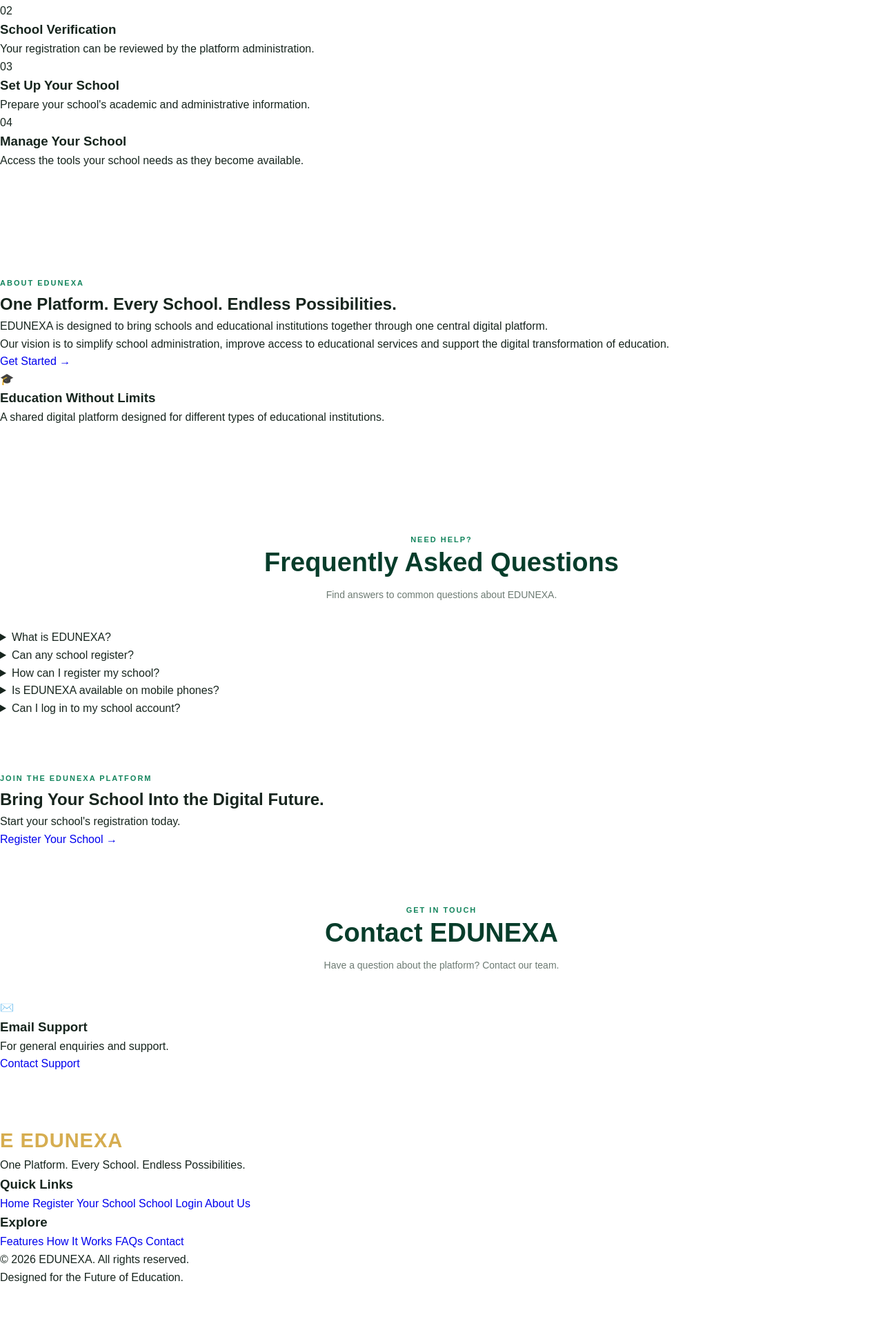
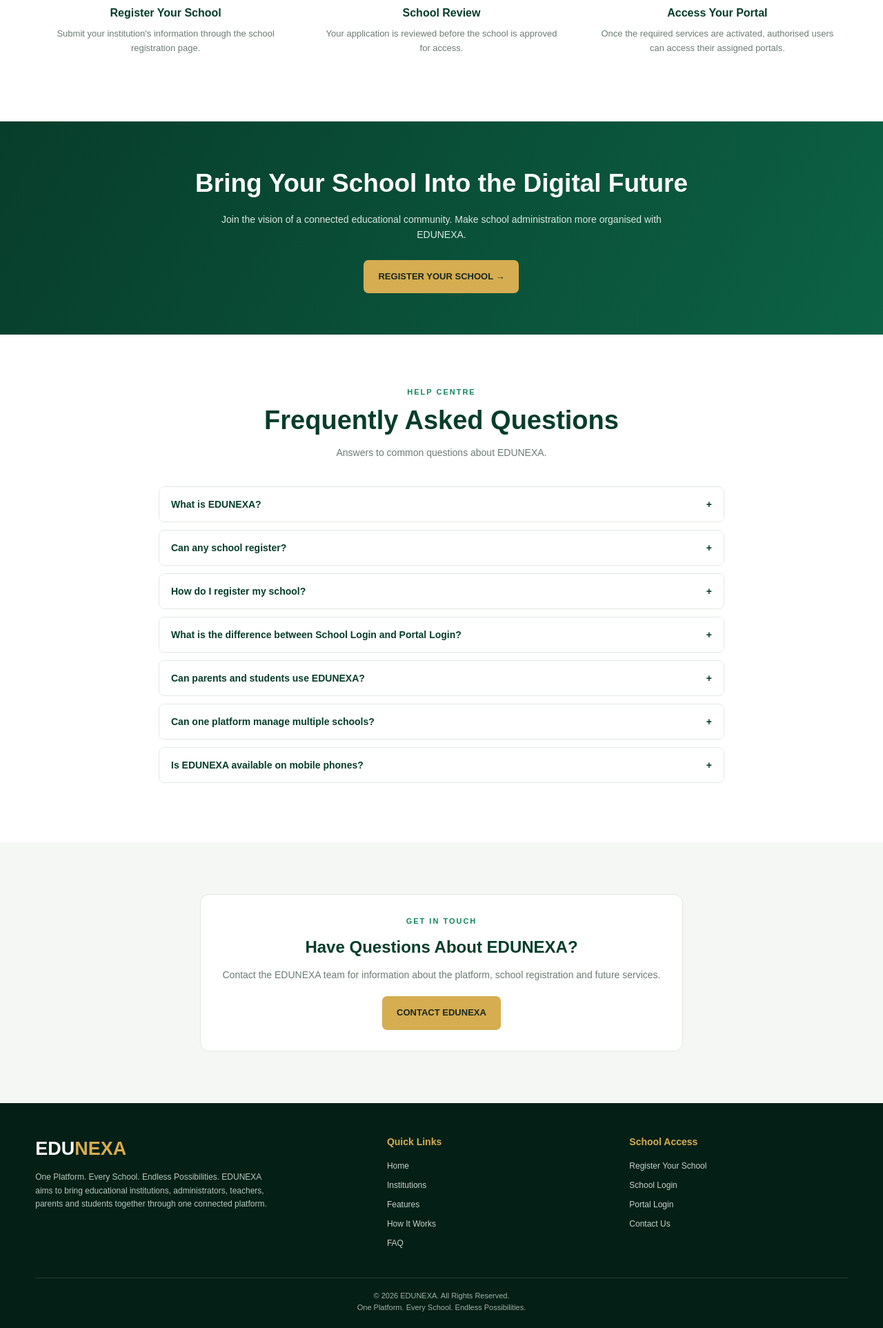
Before and after one commit to olohunwaabdulsalam47-alt/edunexa, a plain HTML site: page index.html in a window 1280 px wide. Shown: the part 3522-5447 px from the top of the page at 69% size. Before the commit the page ends 5386 px from the top, so only its background shows below. Drawn offline with Linux system fonts and the light colour scheme.

Commit message:
Update index.html

```diff
--- a/index.html
+++ b/index.html
@@ -504,7 +504,239 @@ button { font-family:inherit; }
   font-size:12px;
 }
 
-/* END OF PART 1 CSS */
+/* HOW IT WORKS */
+
+.steps {
+  display:grid;
+  grid-template-columns:repeat(3,1fr);
+  gap:22px;
+}
+
+.step {
+  text-align:center;
+  padding:20px;
+}
+
+.step-number {
+  width:48px;
+  height:48px;
+  background:var(--green);
+  color:var(--gold);
+  display:flex;
+  align-items:center;
+  justify-content:center;
+  border-radius:50%;
+  margin:0 auto 15px;
+  font-weight:bold;
+  font-size:19px;
+}
+
+.step h3 {
+  color:var(--green);
+  font-size:16px;
+  margin-bottom:8px;
+}
+
+.step p {
+  color:var(--muted);
+  font-size:13px;
+}
+
+/* CTA */
+
+.cta {
+  background:linear-gradient(120deg,var(--green),var(--green2));
+  color:white;
+  padding:60px 20px;
+  text-align:center;
+}
+
+.cta h2 {
+  font-size:clamp(25px,4vw,37px);
+  margin-bottom:12px;
+}
+
+.cta p {
+  color:#dce9e1;
+  max-width:650px;
+  margin:0 auto 25px;
+  font-size:14px;
+}
+
+/* FAQ */
+
+.faq-list {
+  max-width:820px;
+  margin:auto;
+}
+
+.faq-item {
+  border:1px solid var(--border);
+  border-radius:8px;
+  margin-bottom:11px;
+  overflow:hidden;
+}
+
+.faq-question {
+  width:100%;
+  text-align:left;
+  background:white;
+  padding:17px;
+  border:0;
+  display:flex;
+  justify-content:space-between;
+  gap:15px;
+  color:var(--green);
+  font-weight:bold;
+  font-size:14px;
+  cursor:pointer;
+}
+
+.faq-answer {
+  display:none;
+  padding:0 17px 17px;
+  color:var(--muted);
+  font-size:13px;
+}
+
+.faq-item.active .faq-answer { display:block; }
+
+.faq-item.active .faq-question { color:var(--green3); }
+
+/* CONTACT */
+
+.contact-section { background:var(--light); }
+
+.contact-box {
+  background:white;
+  border:1px solid var(--border);
+  border-radius:13px;
+  padding:30px;
+  text-align:center;
+  max-width:700px;
+  margin:auto;
+}
+
+.contact-box h2 {
+  color:var(--green);
+  margin-bottom:10px;
+}
+
+.contact-box p {
+  color:var(--muted);
+  font-size:14px;
+  margin-bottom:20px;
+}
+
+/* FOOTER */
+
+footer {
+  background:#041f16;
+  color:#d3e0d8;
+  padding:45px 0 20px;
+}
+
+.footer-grid {
+  display:grid;
+  grid-template-columns:1.5fr 1fr 1fr;
+  gap:35px;
+  padding-bottom:30px;
+}
+
+.footer-brand {
+  font-size:27px;
+  color:white;
+  font-weight:900;
+  margin-bottom:10px;
+}
+
+.footer-about {
+  font-size:12px;
+  color:#b6c9bd;
+  max-width:340px;
+}
+
+.footer-column h3 {
+  color:var(--gold);
+  font-size:14px;
+  margin-bottom:14px;
+}
+
+.footer-column a {
+  display:block;
+  color:#c6d4cb;
+  font-size:12px;
+  margin-bottom:9px;
+}
+
+.footer-column a:hover { color:var(--gold); }
+
+.footer-bottom {
+  border-top:1px solid rgba(255,255,255,.12);
+  padding-top:17px;
+  text-align:center;
+  color:#9fb3a6;
+  font-size:11px;
+}
+
+/* RESPONSIVE */
+
+@media(max-width:900px) {
+  .nav-links { gap:13px; }
+  .nav-links a { font-size:11px; }
+  .hero-grid { gap:30px; }
+  .institution-grid { grid-template-columns:repeat(3,1fr); }
+}
+
+@media(max-width:700px) {
+  .topbar-content {
+    justify-content:center;
+    text-align:center;
+  }
+
+  .nav-content { min-height:68px; }
+
+  .menu-toggle { display:block; }
+
+  .nav-links {
+    display:none;
+    position:absolute;
+    top:68px;
+    left:0;
+    width:100%;
+    background:white;
+    padding:20px 5%;
+    box-shadow:0 10px 20px rgba(0,0,0,.1);
+    flex-direction:column;
+    align-items:stretch;
+    gap:17px;
+  }
+
+  .nav-links.show { display:flex; }
+  .nav-links a { font-size:14px; }
+  .hero { padding:60px 0; }
+
+  .hero-grid { grid-template-columns:1fr; }
+  .preview { transform:none; }
+  .access-grid { grid-template-columns:1fr; }
+  .institution-grid { grid-template-columns:repeat(2,1fr); }
+  .feature-grid { grid-template-columns:repeat(2,1fr); }
+  .steps { grid-template-columns:1fr; gap:10px; }
+
+  .footer-grid { grid-template-columns:1fr 1fr; }
+
+  .footer-grid > div:first-child { grid-column:1/-1; }
+}
+
+@media(max-width:420px) {
+  .feature-grid { grid-template-columns:1fr; }
+
+  .hero-buttons { flex-direction:column; }
+  .hero-buttons .btn { width:100%; }
+
+  .footer-grid { grid-template-columns:1fr; }
+  .footer-grid > div:first-child { grid-column:auto; }
+}
 </style>
 </head>
 
@@ -813,214 +1045,271 @@ button { font-family:inherit; }
 </section>
 
 <!-- HOW IT WORKS -->
+
 <section class="section" id="how-it-works">
+  <div class="container">
+
     <div class="section-heading">
-    <span class="eyebrow">SIMPLE PROCESS</span>
+      <div class="eyebrow">GETTING STARTED</div>
       <h2>How EDUNEXA Works</h2>
-    <p>Getting your school started on EDUNEXA is simple.</p>
+      <p>Getting your school started on EDUNEXA is designed to be straightforward.</p>
     </div>
 
     <div class="steps">
+
       <div class="step">
-      <div class="step-number">01</div>
+        <div class="step-number">1</div>
         <h3>Register Your School</h3>
-      <p>Submit your school's information through our registration portal.</p>
+        <p>Submit your institution's information through the school registration page.</p>
       </div>
+
       <div class="step">
-      <div class="step-number">02</div>
-      <h3>School Verification</h3>
-      <p>Your registration can be reviewed by the platform administration.</p>
+        <div class="step-number">2</div>
+        <h3>School Review</h3>
+        <p>Your application is reviewed before the school is approved for access.</p>
       </div>
+
       <div class="step">
-      <div class="step-number">03</div>
-      <h3>Set Up Your School</h3>
-      <p>Prepare your school's academic and administrative information.</p>
+        <div class="step-number">3</div>
+        <h3>Access Your Portal</h3>
+        <p>Once the required services are activated, authorised users can access their assigned portals.</p>
       </div>
-    <div class="step">
-      <div class="step-number">04</div>
-      <h3>Manage Your School</h3>
-      <p>Access the tools your school needs as they become available.</p>
+
     </div>
   </div>
 </section>
 
-<!-- ABOUT -->
-<section class="section about-section" id="about">
-  <div class="about-content">
-    <span class="eyebrow">ABOUT EDUNEXA</span>
-    <h2>One Platform. Every School. Endless Possibilities.</h2>
+<!-- CTA -->
+
+<section class="cta">
+  <div class="container">
+    <h2>Bring Your School Into the Digital Future</h2>
     <p>
-      EDUNEXA is designed to bring schools and educational institutions
-      together through one central digital platform.
+      Join the vision of a connected educational community.
+      Make school administration more organised with EDUNEXA.
     </p>
-    <p>
-      Our vision is to simplify school administration, improve access
-      to educational services and support the digital transformation
-      of education.
-    </p>
-    <a href="school-registration.html" class="primary-btn">
-      Get Started →
+    <a href="school-registration.html" class="btn btn-gold">
+      REGISTER YOUR SCHOOL →
     </a>
-  </div>
-  <div class="about-highlight">
-    <div class="highlight-icon">🎓</div>
-    <h3>Education Without Limits</h3>
-    <p>
-      A shared digital platform designed for different types of
-      educational institutions.
-    </p>
   </div>
 </section>
 
 <!-- FAQ -->
+
 <section class="section" id="faq">
+  <div class="container">
+
     <div class="section-heading">
-    <span class="eyebrow">NEED HELP?</span>
+      <div class="eyebrow">HELP CENTRE</div>
       <h2>Frequently Asked Questions</h2>
-    <p>Find answers to common questions about EDUNEXA.</p>
+      <p>Answers to common questions about EDUNEXA.</p>
     </div>
 
     <div class="faq-list">
-    <details class="faq-item">
-      <summary>What is EDUNEXA?</summary>
-      <p>
-        EDUNEXA is an all-in-one school platform designed to support
-        different educational institutions.
-      </p>
-    </details>
 
-    <details class="faq-item">
-      <summary>Can any school register?</summary>
-      <p>
-        Yes. EDUNEXA is intended for different types of schools and
-        educational institutions.
-      </p>
-    </details>
+      <div class="faq-item">
+        <button class="faq-question">
+          What is EDUNEXA?
+          <span>+</span>
+        </button>
+        <div class="faq-answer">
+          EDUNEXA is an all-in-one school management platform designed
+          to support educational institutions and their communities.
+        </div>
+      </div>
 
-    <details class="faq-item">
-      <summary>How can I register my school?</summary>
-      <p>
-        Select Register Your School and complete the registration form.
-      </p>
-    </details>
+      <div class="faq-item">
+        <button class="faq-question">
+          Can any school register?
+          <span>+</span>
+        </button>
+        <div class="faq-answer">
+          EDUNEXA is intended for different educational institutions,
+          including nursery, primary, secondary, colleges, polytechnics,
+          universities and other schools.
+        </div>
+      </div>
 
-    <details class="faq-item">
-      <summary>Is EDUNEXA available on mobile phones?</summary>
-      <p>
+      <div class="faq-item">
+        <button class="faq-question">
+          How do I register my school?
+          <span>+</span>
+        </button>
+        <div class="faq-answer">
+          Select Register Your School on the homepage and complete
+          the registration application.
+        </div>
+      </div>
+
+      <div class="faq-item">
+        <button class="faq-question">
+          What is the difference between School Login and Portal Login?
+          <span>+</span>
+        </button>
+        <div class="faq-answer">
+          School Login is intended for accessing an institution's
+          management dashboard. Portal Login is intended for individual
+          members of the school community, such as teachers, parents,
+          students, accountants and other staff.
+        </div>
+      </div>
+
+      <div class="faq-item">
+        <button class="faq-question">
+          Can parents and students use EDUNEXA?
+          <span>+</span>
+        </button>
+        <div class="faq-answer">
+          Yes. The planned platform includes dedicated parent and
+          student portals with access based on their assigned accounts.
+        </div>
+      </div>
+
+      <div class="faq-item">
+        <button class="faq-question">
+          Can one platform manage multiple schools?
+          <span>+</span>
+        </button>
+        <div class="faq-answer">
+          Yes. EDUNEXA is being developed with a multi-school structure
+          so that different institutions can have their own accounts,
+          records and authorised users.
+        </div>
+      </div>
+
+      <div class="faq-item">
+        <button class="faq-question">
+          Is EDUNEXA available on mobile phones?
+          <span>+</span>
+        </button>
+        <div class="faq-answer">
           The website is designed to work on mobile phones, tablets
-        and computers.
-      </p>
-    </details>
+          and computers through supported web browsers.
+        </div>
+      </div>
 
-    <details class="faq-item">
-      <summary>Can I log in to my school account?</summary>
-      <p>
-        The School Login page is being prepared. Secure account
-        authentication will need to be connected before schools can
-        use real accounts.
-      </p>
-    </details>
+    </div>
   </div>
 </section>
 
-<!-- CALL TO ACTION -->
-<section class="cta-section">
-  <div>
-    <span class="eyebrow">JOIN THE EDUNEXA PLATFORM</span>
-    <h2>Bring Your School Into the Digital Future.</h2>
-    <p>Start your school's registration today.</p>
+<!-- CONTACT -->
+
+<section class="section contact-section" id="contact">
+  <div class="container">
+    <div class="contact-box">
+      <div class="eyebrow">GET IN TOUCH</div>
+      <h2>Have Questions About EDUNEXA?</h2>
+      <p>
+        Contact the EDUNEXA team for information about the platform,
+        school registration and future services.
+      </p>
+      <a href="mailto:olohunwaabdulsalam47@gmail.com" class="btn btn-gold">
+        CONTACT EDUNEXA
+      </a>
     </div>
-  <a href="school-registration.html" class="cta-btn">
-    Register Your School →
-  </a>
-</section>
-
-<!-- CONTACT -->
-<section class="section contact-section" id="contact">
-  <div class="section-heading">
-    <span class="eyebrow">GET IN TOUCH</span>
-    <h2>Contact EDUNEXA</h2>
-    <p>Have a question about the platform? Contact our team.</p>
-  </div>
-
-  <div class="contact-card">
-    <div class="contact-icon">✉️</div>
-    <h3>Email Support</h3>
-    <p>For general enquiries and support.</p>
-    <a href="mailto:olohunwaabdulsalam47@gmail.com">
-      Contact Support
-    </a>
   </div>
 </section>
 
 <!-- FOOTER -->
-<footer class="footer">
-  <div class="footer-main">
-    <div class="footer-brand">
-      <a href="index.html" class="logo footer-logo">
-        <span class="logo-icon">E</span>
-        <span>EDUNEXA</span>
-      </a>
-      <p>One Platform. Every School. Endless Possibilities.</p>
+
+<footer>
+  <div class="container">
+
+    <div class="footer-grid">
+
+      <div>
+        <div class="footer-brand">EDU<span>NEXA</span></div>
+        <p class="footer-about">
+          One Platform. Every School. Endless Possibilities.
+          EDUNEXA aims to bring educational institutions,
+          administrators, teachers, parents and students together
+          through one connected platform.
+        </p>
       </div>
 
-    <div class="footer-links">
+      <div class="footer-column">
         <h3>Quick Links</h3>
         <a href="#home">Home</a>
+        <a href="#institutions">Institutions</a>
+        <a href="#features">Features</a>
+        <a href="#how-it-works">How It Works</a>
+        <a href="#faq">FAQ</a>
+      </div>
+
+      <div class="footer-column">
+        <h3>School Access</h3>
         <a href="school-registration.html">Register Your School</a>
         <a href="school-login.html">School Login</a>
-      <a href="#about">About Us</a>
+        <a href="#school-access" data-coming="portal">Portal Login</a>
+        <a href="#contact">Contact Us</a>
       </div>
 
-    <div class="footer-links">
-      <h3>Explore</h3>
-      <a href="#features">Features</a>
-      <a href="#how-it-works">How It Works</a>
-      <a href="#faq">FAQs</a>
-      <a href="#contact">Contact</a>
-    </div>
     </div>
 
     <div class="footer-bottom">
-    <p>© <span id="currentYear"></span> EDUNEXA. All rights reserved.</p>
-    <p>Designed for the Future of Education.</p>
+      © <span id="year"></span> EDUNEXA. All Rights Reserved.
+      <br>
+      One Platform. Every School. Endless Possibilities.
+    </div>
+
   </div>
 </footer>
 
 <script>
-document.addEventListener("DOMContentLoaded", function () {
-  // Mobile navigation
-  const menuButton = document.querySelector(".menu-toggle");
-  const navigation = document.querySelector(".nav-links");
 
-  if (menuButton && navigation) {
-    menuButton.addEventListener("click", function () {
-      navigation.classList.toggle("active");
-      menuButton.classList.toggle("active");
+// MOBILE NAVIGATION
+
+const menuToggle = document.getElementById("menuToggle");
+const navLinks = document.getElementById("navLinks");
+
+menuToggle.addEventListener("click", function() {
+  const isOpen = navLinks.classList.toggle("show");
+  menuToggle.setAttribute("aria-expanded", String(isOpen));
+  menuToggle.textContent = isOpen ? "✕" : "☰";
 });
 
-    navigation.querySelectorAll("a").forEach(function (link) {
-      link.addEventListener("click", function () {
-        navigation.classList.remove("active");
-        menuButton.classList.remove("active");
+document.querySelectorAll(".nav-links a").forEach(function(link) {
+  link.addEventListener("click", function() {
+    navLinks.classList.remove("show");
+    menuToggle.setAttribute("aria-expanded", "false");
+    menuToggle.textContent = "☰";
   });
 });
+
+// FAQ ACCORDION
+
+document.querySelectorAll(".faq-question").forEach(function(button) {
+  button.addEventListener("click", function() {
+    const item = button.parentElement;
+    const wasActive = item.classList.contains("active");
+
+    document.querySelectorAll(".faq-item").forEach(function(other) {
+      other.classList.remove("active");
+      other.querySelector(".faq-question span").textContent = "+";
+    });
+
+    if (!wasActive) {
+      item.classList.add("active");
+      button.querySelector("span").textContent = "−";
     }
-
-  // Current year
-  const yearElement = document.getElementById("currentYear");
-  if (yearElement) {
-    yearElement.textContent = new Date().getFullYear();
-  }
-
-  // Portal Login notice only
-  document.querySelectorAll('[data-coming="portal"]').forEach(function (link) {
-    link.addEventListener("click", function (event) {
-      event.preventDefault();
-      alert("The Portal Login feature is not available yet. It will be introduced in a future update.");
   });
 });
+
+// PORTAL LOGIN COMING SOON
+
+document.querySelectorAll('[data-coming="portal"]').forEach(function(link) {
+  link.addEventListener("click", function(event) {
+    event.preventDefault();
+
+    alert("Portal Login is coming soon. Teacher, Parent, Student, Accountant and Other Staff access is still being developed.");
   });
+});
+
+// AUTOMATIC COPYRIGHT YEAR
+
+document.getElementById("year").textContent =
+  new Date().getFullYear();
+
 </script>
 
 </body>
```
Lines whose indentation alone changed are shown as unchanged.
